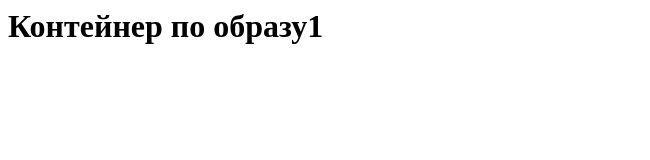
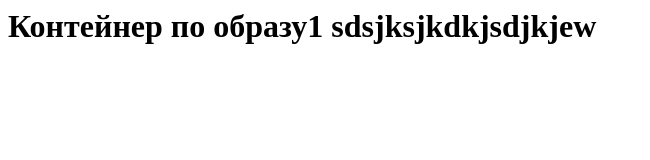
Before and after one commit to SergePek/demo, a plain HTML site: page index.html in a window 1280 px wide. Shown: the whole page, without its empty margins (0-650 px from the left). Drawn offline with Linux system fonts and the light colour scheme.

Commit message:
Update index.html

```diff
--- a/index.html
+++ b/index.html
@@ -1,2 +1,3 @@
 <meta charset="utf-8">
-<h1>Контейнер по образу1 </h1>
+<h1>Контейнер по образу1
+sdsjksjkdkjsdjkjew</h1
```
